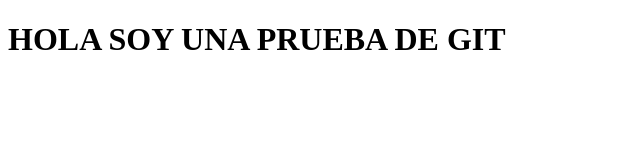
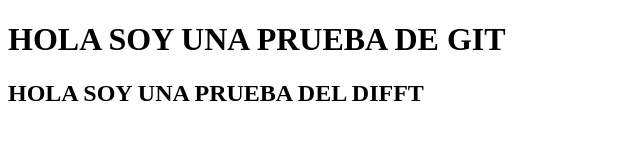
Before and after one commit to DavidGavira/PRUEBA-GIT, a plain HTML site: page index.html in a window 1280 px wide. Shown: the whole page, without its empty margins (0-640 px from the left). Drawn offline with Linux system fonts and the light colour scheme.

Commit message:
prueba numero 3

```diff
--- a/index.html
+++ b/index.html
@@ -8,5 +8,6 @@
 </head>
 <body>
     <h1>HOLA SOY UNA PRUEBA DE GIT</h1>
+    <h2>HOLA SOY UNA PRUEBA DEL DIFFT</h2>
 </body>
 </html>
```
